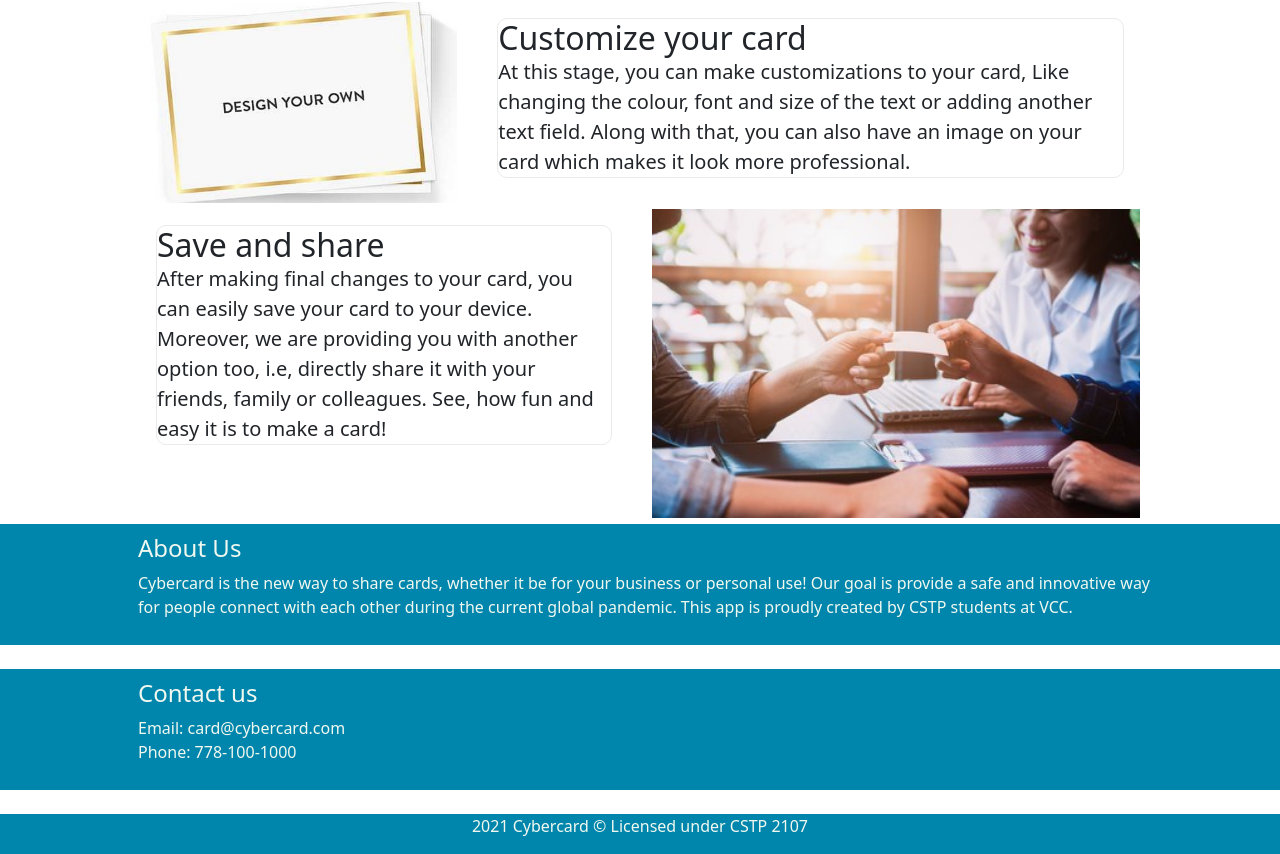
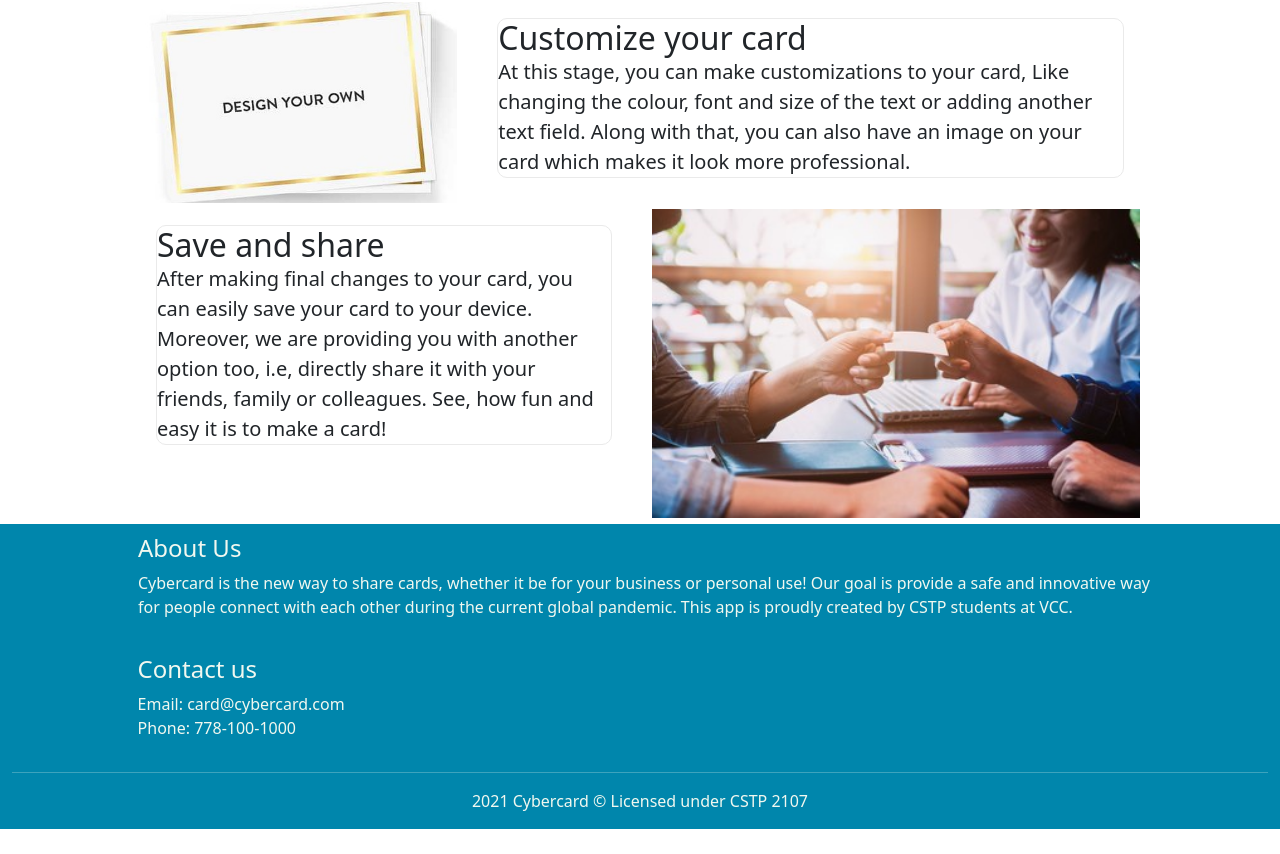
Before and after one commit to harleenjhamat/CSTP2107-BusinessCardApp, a Next.js app: page / in a window 1280 px wide. Shown: the part 617-1471 px from the top of the page. After the commit the page ends 1446 px from the top, so only its background shows below. Built offline with nearby package versions, Linux system fonts and the light colour scheme.

Commit message:
Changing styling and fixing margins

```diff
--- a/src/components/Footer.jsx
+++ b/src/components/Footer.jsx
@@ -4,8 +4,8 @@ import styles from "../styles/footer.module.scss";
 const Footer = () => {
   return (
     <Fragment>
-        <div className='container-fluid m-0 p-0'>
-            <div className='row justify-content-center my-4'>
+        <div className='container-fluid'>
+            <div className='row justify-content-center'>
                 <div className={styles.contact}>
                     <div className={styles.contactText}>
                     <h4>Contact us</h4>
@@ -16,11 +16,10 @@ const Footer = () => {
                     </div>
                 </div>
             </div>
-        </div>
-        <div className='container-fluid m-0 p-0'>
-            <div className='row justify-content-center my-4'>
+            <div className='row justify-content-center'>
                 <div className={styles.footer}>
                     <div className={styles.footerText}>
+                        <hr/>
                       <p>
                       2021 Cybercard © Licensed under CSTP 2107
                       </p>
--- a/src/styles/footer.module.scss
+++ b/src/styles/footer.module.scss
@@ -17,8 +17,6 @@
 
 .contactText {
     padding-top: 10px;
-    padding-left: 10px;
-    padding-bottom: 10px;
     color: $ivory;
     width: 80%;
     margin: 0 auto
```
